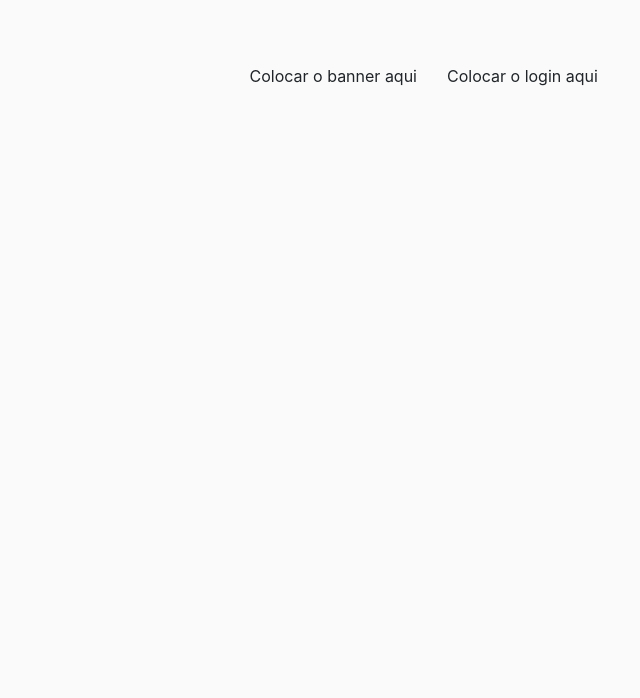
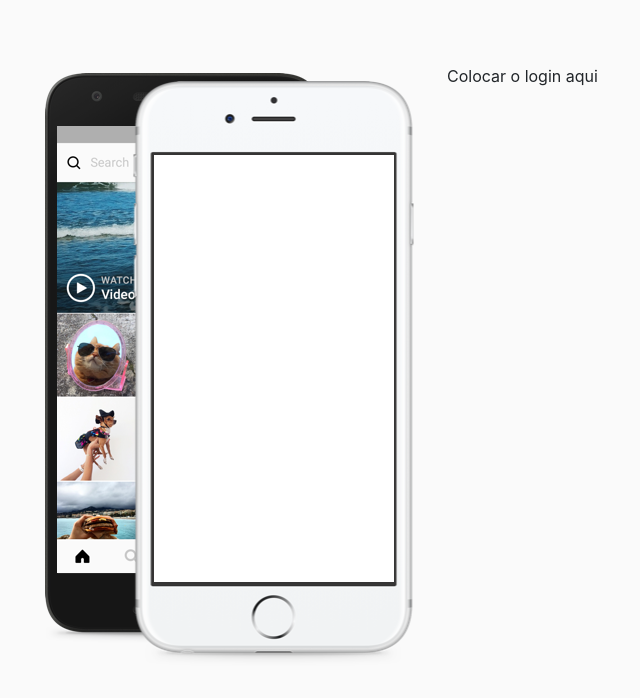
Before and after one commit to fabrizioabreu/Instagram-Clone, an Angular app: page / in a window 1280 px wide. Shown: the top 698 px of the page, without its empty margins (208-848 px from the left). Built offline with nearby package versions, Linux system fonts and the light colour scheme.

Commit message:
Ajustando o componente Banner

```diff
--- a/src/app/acesso/acesso.component.html
+++ b/src/app/acesso/acesso.component.html
@@ -1,7 +1,7 @@
 <div class="container">
   <div class="row">
     <div class="col-sm-6 d-flex justify-content-end">
-      <p>Colocar o banner aqui</p>
+      <app-banner></app-banner>
     </div>
 
     <div class="col-sm-6 d-flex justify-content-start">
--- a/src/app/acesso/banner/banner.component.css
+++ b/src/app/acesso/banner/banner.component.css
@@ -0,0 +1,10 @@
+img {
+    position: absolute
+}
+.banner-background {
+    background-image: url("/assets/banner-acesso/fundo.png");
+    height: 602px;
+    width: 379px;
+    padding-top: 91px;
+    padding-left: 116px;
+}
--- a/src/app/acesso/banner/banner.component.html
+++ b/src/app/acesso/banner/banner.component.html
@@ -1 +1,2 @@
-<p>banner works!</p>
+
+<div class="banner-background"></div>
```
Also changed, not shown: src/assets/banner-acesso/fundo.png (added).
